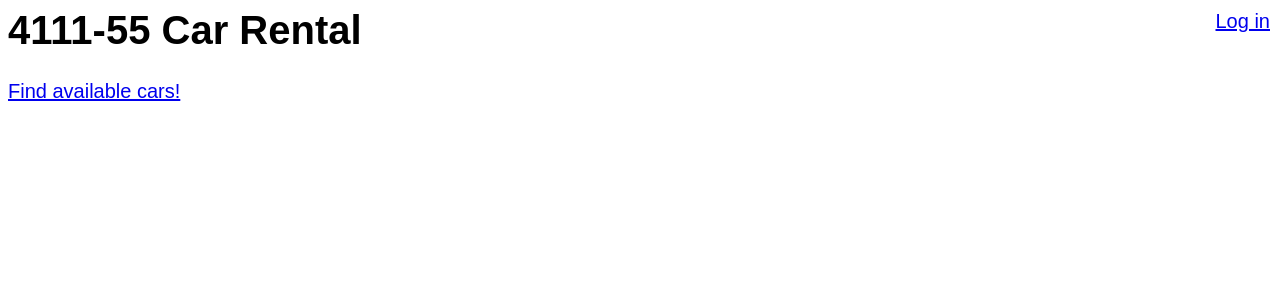
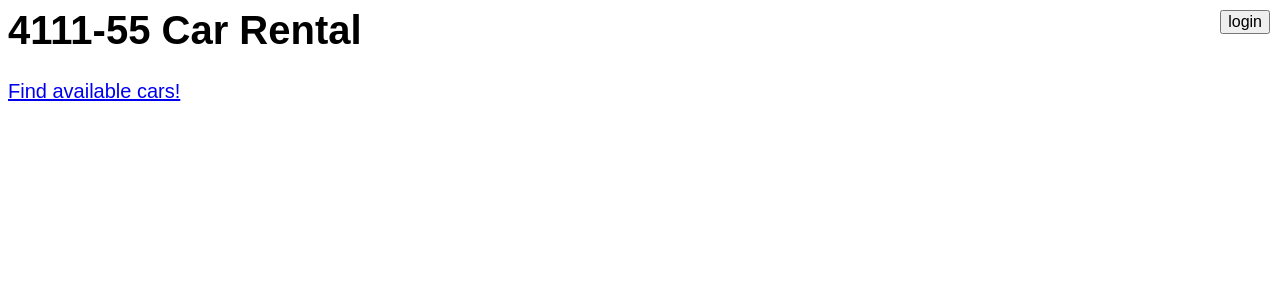
Before and after one commit to ZaneXiao1/COMS4111-proj1-CarRenting, a Flask app: page / in a window 1280 px wide. Shown: the top 300 px of the page. Run offline with Flask 3, Linux system fonts and the light colour scheme; parts of the project's set-up code (start-up, migrations or seed data) failed here and were passed over.

Commit message:
login button modify

```diff
--- a/templates/index.html
+++ b/templates/index.html
@@ -4,7 +4,7 @@
       font-size: 15pt;
       font-family: arial;
     }
-    .btn-login {
+    .login {
       position: absolute;
       top: 10px;
       right: 10px;
@@ -16,7 +16,17 @@
   <h1>4111-55 Car Rental</h1>
 
 <p><a href="search">Find available cars!</a></p>
-<p><a href="login" class="btn-login">Log in</a></p>
+
+<div class="login">
+  {% if session.get('user_id') %}
+  <form action="/search">
+    <input type="submit" value="account" style="font-size:12pt;">
+  {% else %}
+  <form action="/login">
+    <input type="submit" value="login" style="font-size:12pt;">
+  {% endif %}
+  </form>
+</div>
 
 
 </body>
--- /dev/null
+++ b/zhengze.py
@@ -0,0 +1,6 @@
+import re
+
+s = "3415123"
+
+print(re.search("[A-Z]", s) != None and re.search("[0-9]", s) != None)
+print(re.search("[0-9]", "df12") != None)
```
Also changed, not shown: templates/search.html (+16 -0 lines).
